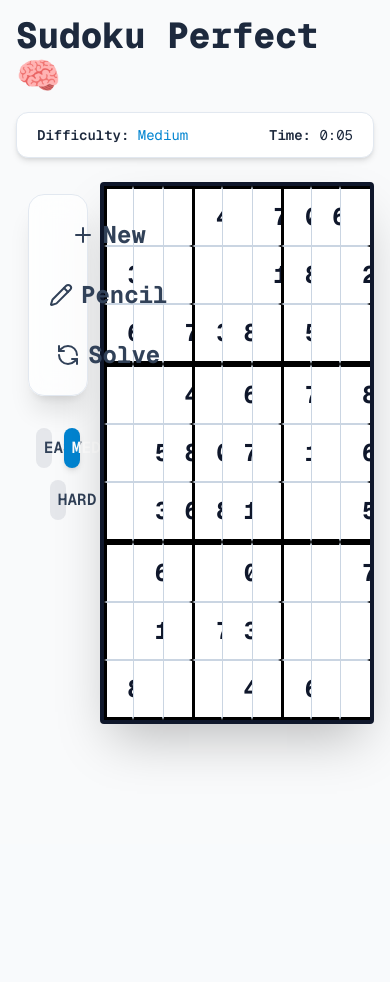
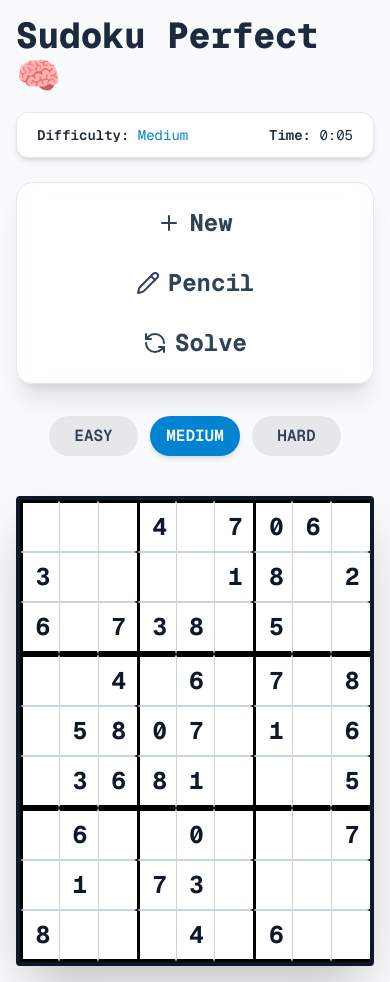
Before and after one commit to Clark-Castro/Sudoku-Perfect, a Next.js app: page / in a window 390 px wide. Before the commit the page ends 844 px from the top, so only its background shows below. Built offline with nearby package versions, Linux system fonts and the light colour scheme.

Commit message:
mobile responsiveness

```diff
--- a/src/app/page.tsx
+++ b/src/app/page.tsx
@@ -19,7 +19,7 @@ const pageContainer = cva(
 const titleClasses = cva("mb-4 text-4xl font-extrabold text-slate-800 sm:text-5xl");
 
 const difficultyButton = cva(
-  "rounded-full w-1/4 p-2 text-md font-semibold uppercase transition-colors",
+  "rounded-full w-1/4 p-2 mb-10 text-md font-semibold uppercase transition-colors",
   {
     variants: {
       active: {
@@ -129,8 +129,8 @@ export default function Page() {
           />
         </div>
 
-        <div className="flex h-full w-full items-start justify-center">
-          <div className="m-3 flex w-1/6 flex-col">
+        <div className="flex h-full w-full flex-col items-start justify-center md:flex-row">
+          <div className="flex w-full flex-col md:m-3 md:w-1/6">
             <div className="mb-8">
               <Toolbar
                 onNew={() => doGenerate(difficulty)}
@@ -151,7 +151,7 @@ export default function Page() {
               ))}
             </div>
           </div>
-          <div className="flex w-5/6 items-center justify-center">
+          <div className="flex w-full items-center justify-center md:w-5/6">
             <GridView grid={sudoku.grid} selected={selected} onSelect={setSelected} />
           </div>
         </div>
--- a/src/components/Cell.tsx
+++ b/src/components/Cell.tsx
@@ -16,7 +16,7 @@ type Props = {
 };
 
 const cellVariants = cva(
-  "w-14 h-14 sm:w-16 sm:h-16 md:w-18 md:h-18 flex items-center justify-center font-mono transition-all duration-100 p-0 m-0 border-none outline-none cursor-pointer select-none",
+  "w-10 h-12 sm:w-16 sm:h-16 md:w-18 md:h-18 flex items-center justify-center font-mono transition-all duration-100 p-0 m-0 border-none outline-none cursor-pointer select-none",
   {
     variants: {
       state: {
```
